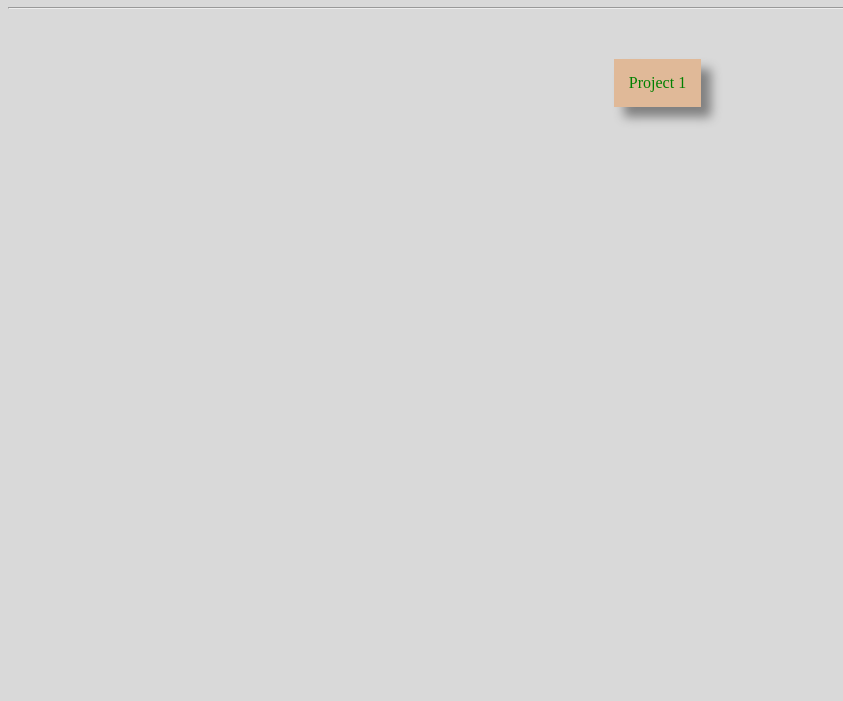
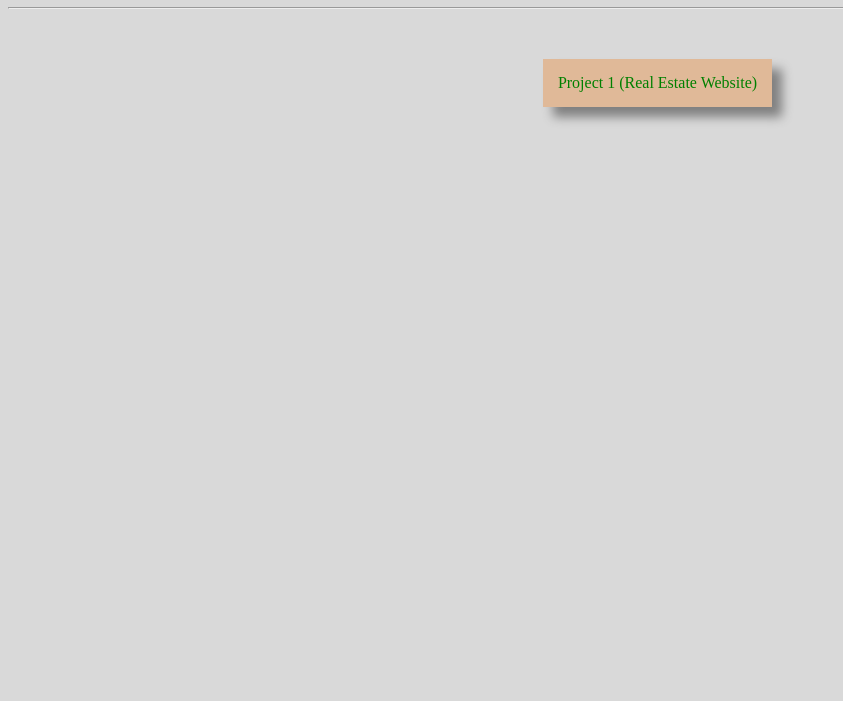
Before and after one commit to manmohan32/mywebsite, a plain HTML site: page project.html in a window 1280 px wide. Shown: the part 99-800 px from the top of the page, without its empty margins (0-843 px from the left). Drawn offline with Linux system fonts and the light colour scheme.

Commit message:
Update project.html

```diff
--- a/project.html
+++ b/project.html
@@ -162,7 +162,7 @@ header{height:500px;}
  <body style="background:#d9d9d9">
 <div id="navbar">
 <ol>
-<li> <a href="project1.html">Project 1 </a> </li>
+<li> <a href="project1.html">Project 1 (Real Estate Website) </a> </li>
 
 
 
```
